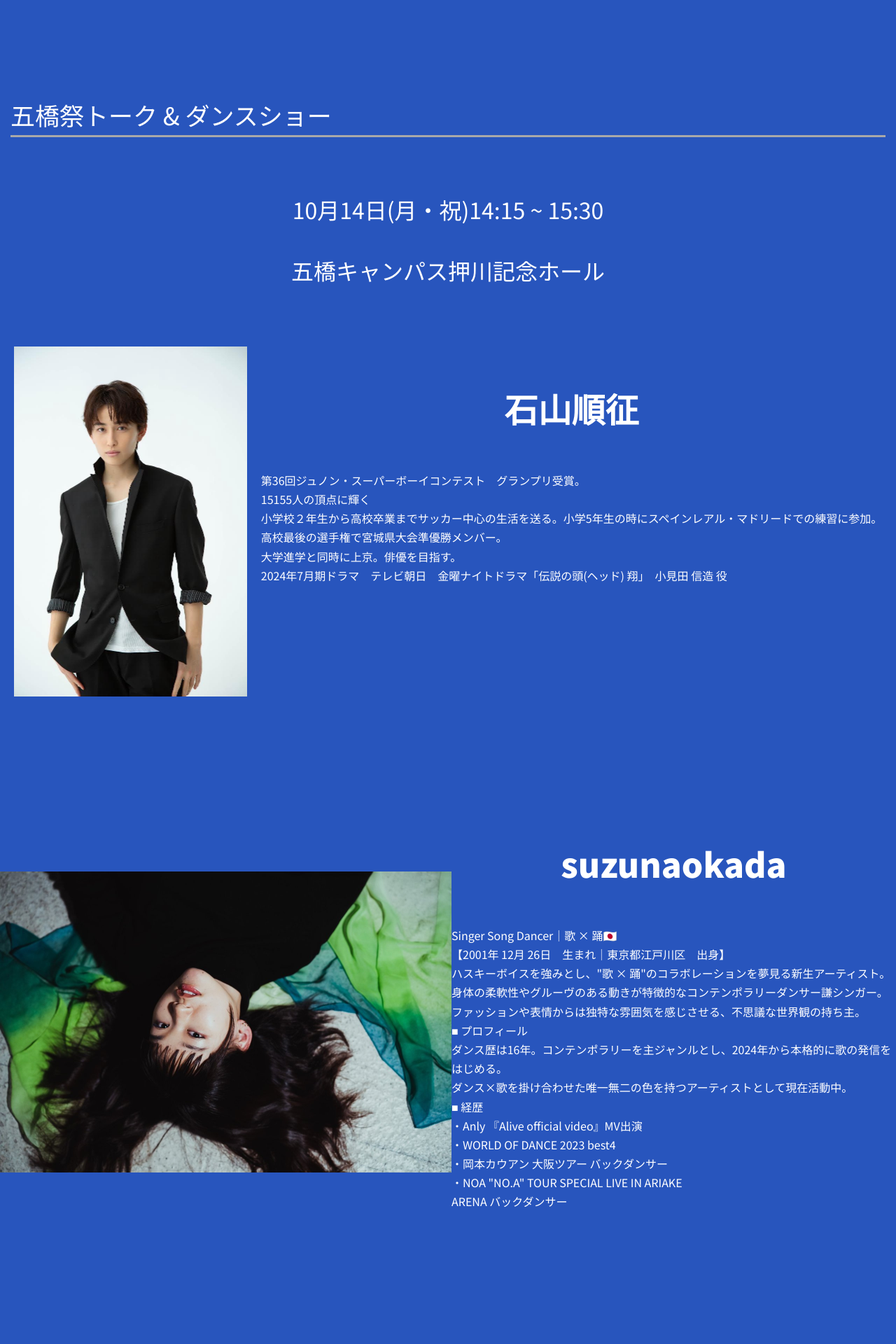
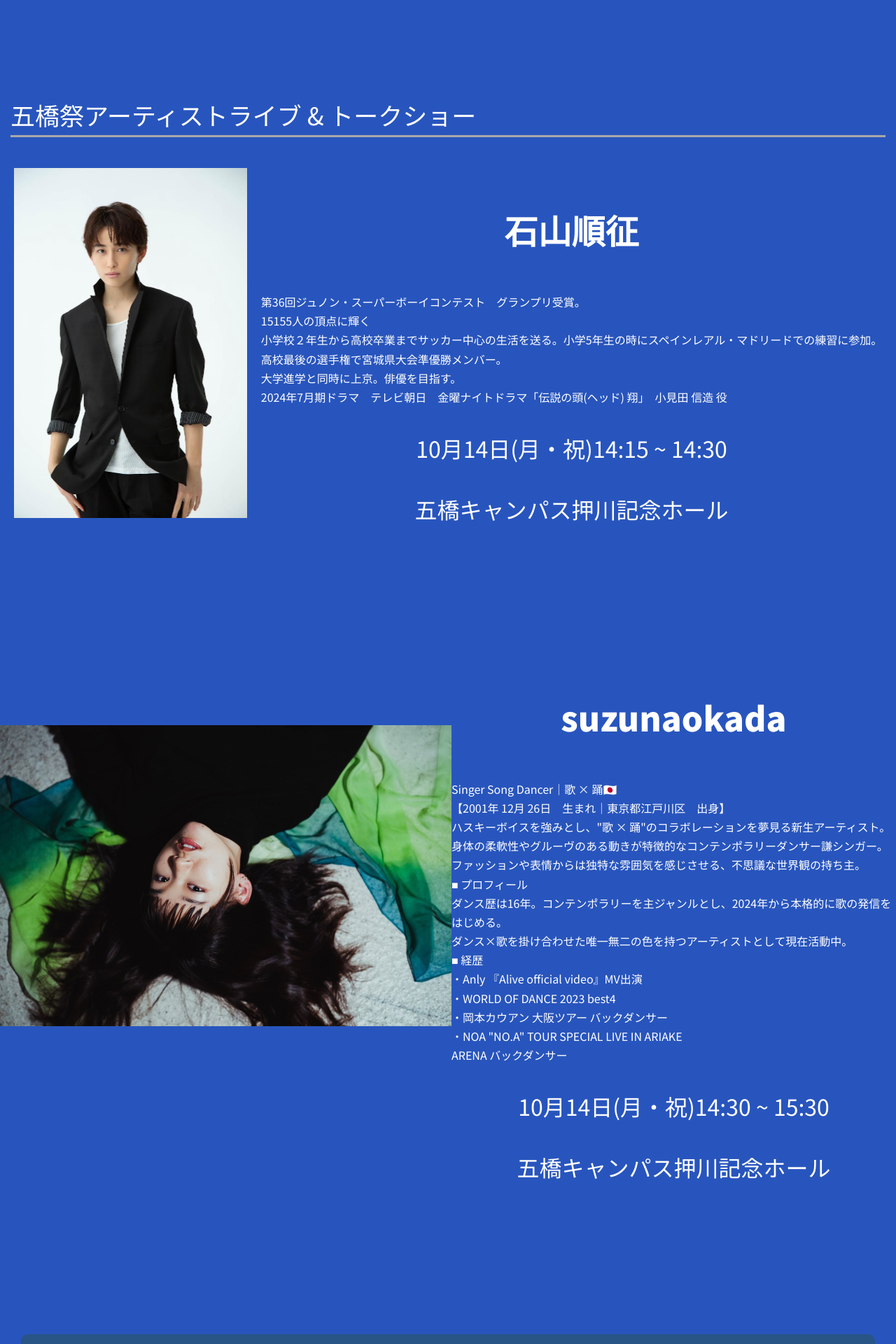
Before and after one commit to nobekawashuto/2024TGUFES, a Next.js app in the folder tgufes/: page /veiw_comedy in a window 1280 px wide. Shown: the part 960-2880 px from the top of the page at 70% size. Built offline with nearby package versions, Linux system fonts and the light colour scheme; a web font is replaced by a local one.

Commit message:
芸人ページの修正とBasic認証の設定です

```diff
--- a/tgufes/src/pages/veiw_comedy.tsx
+++ b/tgufes/src/pages/veiw_comedy.tsx
@@ -38,12 +38,12 @@ export default function Home() {
             <div className="space"></div>
             <ScrollRevealContainer>
                 <div className="comedy-content">
-                    <h2 className="itutu-title txt">五橋祭トーク & ダンスショー</h2>
+                    <h2 className="itutu-title txt">五橋祭アーティストライブ & トークショー</h2>
                 </div>
-                <div className="itutu-date">
-                        <p className="txt comedy-deil">10月14日(月・祝)14:15 ~ 15:30</p>
+                {/* <div className="itutu-date">
+                        <p className="txt comedy-deil">10月14日(月・祝)14:15 ~ 14:30</p>
                         <p className="txt comedy-deil">五橋キャンパス押川記念ホール</p>
-                </div>
+                </div> */}
             </ScrollRevealContainer>
                 <ScrollRevealContainer>
                     <div className="yokonarabi">
@@ -53,8 +53,8 @@ export default function Home() {
                         <div className="explanation">
                             <p className="talent-name">石山順征</p>
                             <p className="txt isiyama-deil">第36回ジュノン・スーパーボーイコンテスト　グランプリ受賞。<br/>15155人の頂点に輝く<br/>小学校２年生から高校卒業までサッカー中心の生活を送る。小学5年生の時にスペインレアル・マドリードでの練習に参加。<br/>高校最後の選手権で宮城県大会準優勝メンバー。<br/>大学進学と同時に上京。俳優を目指す。<br/>2024年7月期ドラマ　テレビ朝日　金曜ナイトドラマ「伝説の頭(ヘッド) 翔」　小見田 信造  役</p>
-                            {/* <p className="txt comedy-deil">10月14日(月・祝)14:15 ~ 15:30</p>
-                            <p className="txt comedy-deil">五橋キャンパス押川記念ホール</p> */}
+                            <p className="txt comedy-deil">10月14日(月・祝)14:15 ~ 14:30</p>
+                            <p className="txt comedy-deil">五橋キャンパス押川記念ホール</p>
                         </div>
                     </div>
                 </ScrollRevealContainer>
@@ -66,8 +66,8 @@ export default function Home() {
                         <div className="explanation">
                             <p className="talent-name">suzunaokada</p>
                             <p className="txt isiyama-deil">Singer Song Dancer｜歌 × 踊🇯🇵<br/>【2001年 12月 26日　生まれ｜東京都江戸川区　出身】<br/>ハスキーボイスを強みとし、&quot;歌 × 踊&quot;のコラボレーションを夢見る新生アーティスト。<br/>身体の柔軟性やグルーヴのある動きが特徴的なコンテンポラリーダンサー謙シンガー。<br/>ファッションや表情からは独特な雰囲気を感じさせる、不思議な世界観の持ち主。<br/>■ プロフィール<br/>ダンス歴は16年。コンテンポラリーを主ジャンルとし、2024年から本格的に歌の発信をはじめる。<br/>ダンス×歌を掛け合わせた唯一無二の色を持つアーティストとして現在活動中。<br/>■ 経歴<br/>・Anly 『Alive official video』MV出演<br/>・WORLD OF DANCE 2023   best4<br/>・岡本カウアン 大阪ツアー バックダンサー<br/>・NOA &quot;NO.A&quot; TOUR SPECIAL LIVE IN ARIAKE <br/>ARENA バックダンサー</p>
-                            {/* <p className="txt comedy-deil">10月14日(月・祝)14:15 ~ 15:30</p>
-                            <p className="txt comedy-deil">五橋キャンパス押川記念ホール</p> */}
+                            <p className="txt comedy-deil">10月14日(月・祝)14:30 ~ 15:30</p>
+                            <p className="txt comedy-deil">五橋キャンパス押川記念ホール</p>
                         </div>
                     </div>
                 </ScrollRevealContainer>
@@ -101,7 +101,7 @@ export default function Home() {
                 </div>
                 <div className="explanation">
                     <p className="txt comedy-deil">10月27日(日)13:00 ~ 13:45</p>
-                    <p className="txt comedy-deil">特設ステージ(雨天時は8号館5階押川記念ホール)</p>
+                    <p className="txt comedy-deil">特設ステージ(雨天時は8号館5階ホール)</p>
                 </div>
                 <div className="yokonarabi">
                     <div className="tutigei1">
```
Also changed, not shown: tgufes/middleware.js (added, +40 -0 lines).
